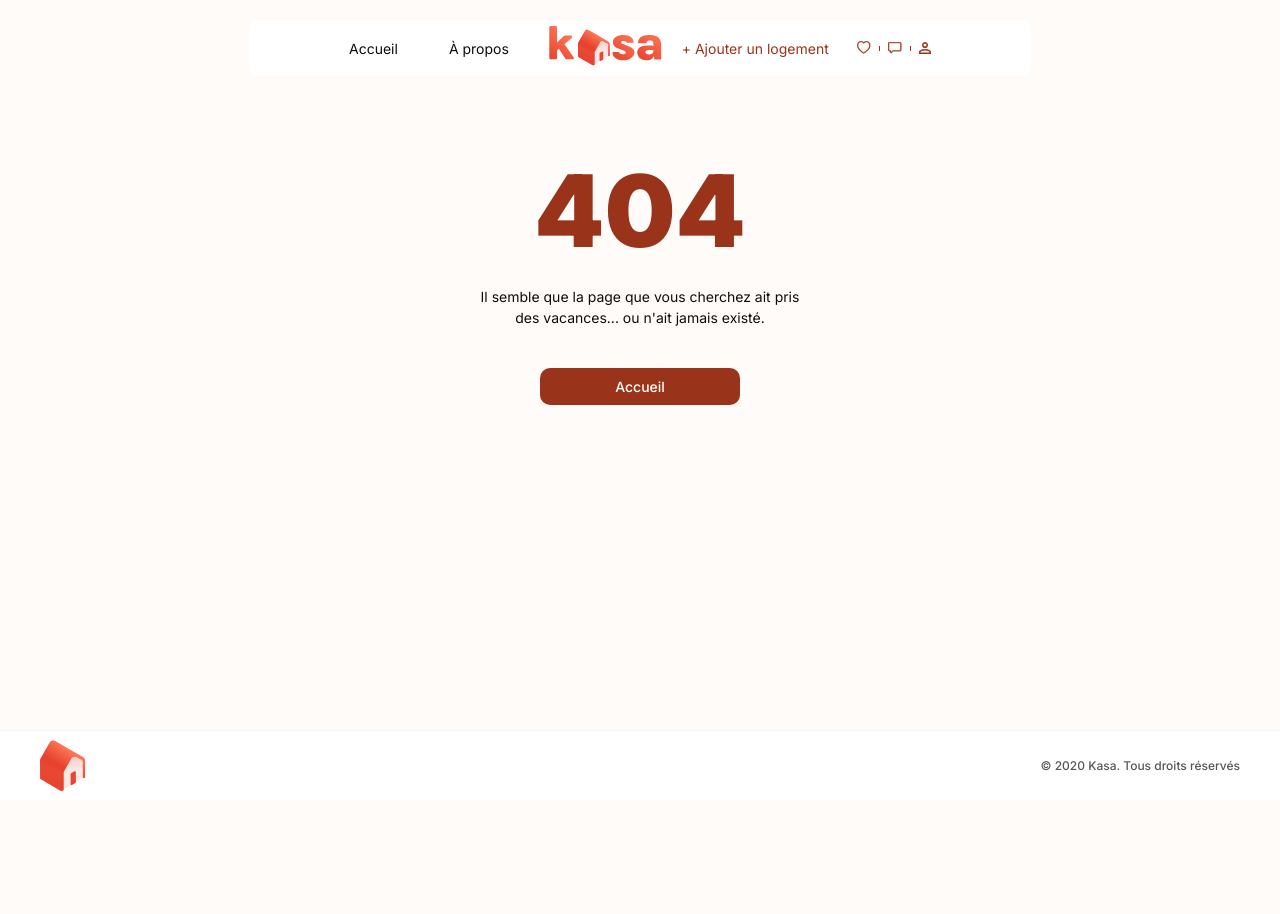
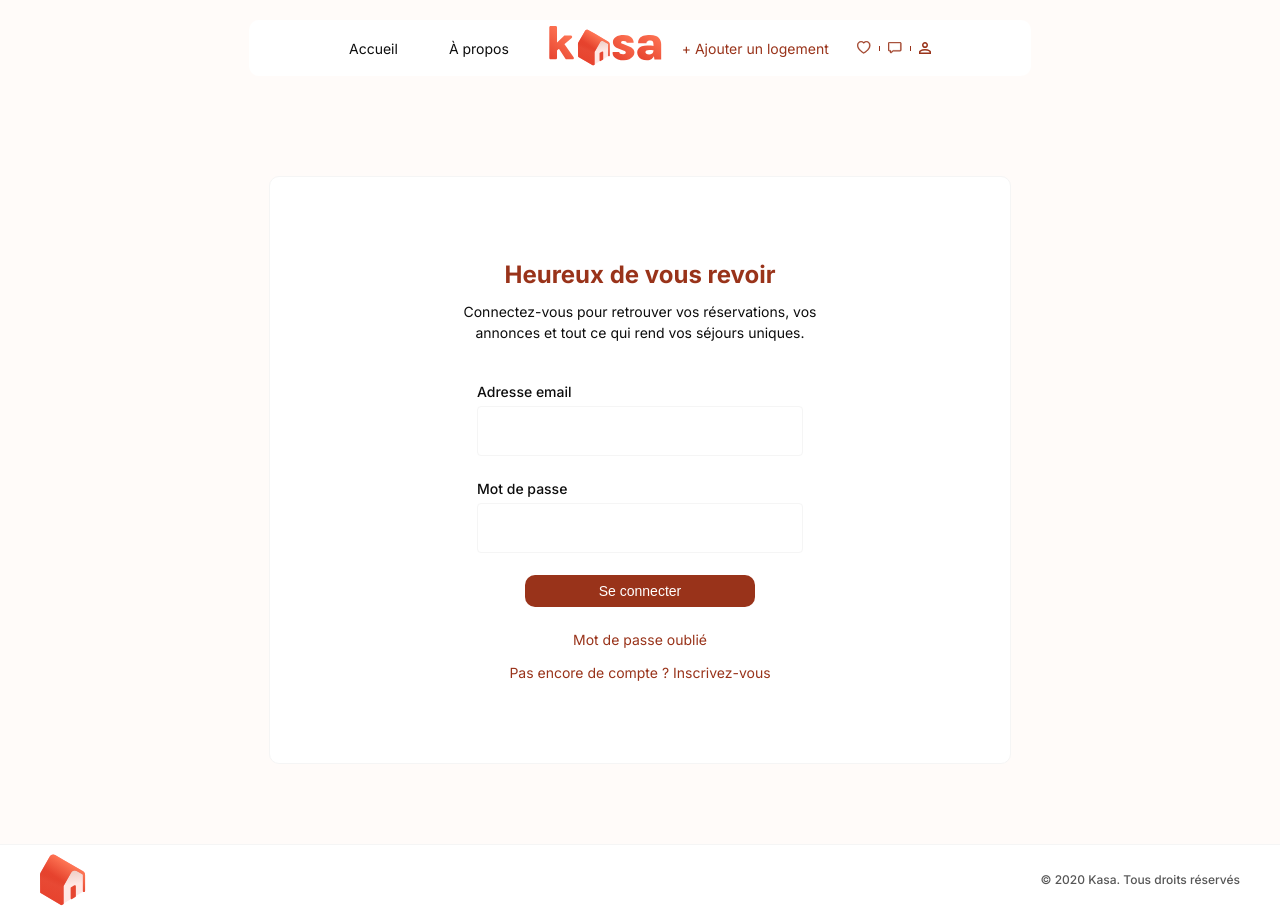
Before and after one commit to AlexCh79/Kasa-solo, a Next.js app in the folder front-end/: page /login in a window 1280 px wide. Before the commit this address had no page. Before the commit the page ends 800 px from the top, so only its background shows below. Built offline with nearby package versions, Linux system fonts and the light colour scheme.

Commit message:
Rédaction de la page de connexion

```diff
--- /dev/null
+++ b/front-end/app/(auth)/login/page.tsx
@@ -0,0 +1,10 @@
+import type { Metadata } from "next";
+import LoginForm from "@/components/Templates/Login/LoginForm";
+
+export const metadata: Metadata = {
+  title: "Connexion | Kasa",
+};
+
+export default function Login() {
+  return <LoginForm />;
+}
--- /dev/null
+++ b/front-end/app/actions/auth.ts
@@ -0,0 +1,32 @@
+"use server";
+
+import { redirect } from "next/navigation";
+import { login } from "@/lib/authUsers";
+
+export interface LoginState {
+  error: string | null;
+}
+
+/**
+ * Serveur action gérant la connexion utilisateur
+ * @param _prevState - état précédent (fourni par useActionState, non utilisé)
+ * @param formData - données du formulaire
+ * @returns un message d'erreur si la connexion échoue
+ */
+export async function loginAction(_prevState: LoginState, formData: FormData): Promise<LoginState> {
+  const email = formData.get("email");
+  const password = formData.get("password");
+
+  // Vérification des champs renseignés
+  if (typeof email !== "string" || typeof password !== "string" || !email || !password) {
+    return { error: "Veuillez remplir tous les champs du formulaire." };
+  }
+
+  // Connexion
+  try {
+    await login(email, password);
+  } catch (error) {
+    return { error: error instanceof Error ? error.message : "Connexion impossible." };
+  }
+  redirect("/");
+}
--- /dev/null
+++ b/front-end/components/Templates/Login/LoginForm.module.scss
@@ -0,0 +1,73 @@
+@use "@/styles/variables" as *;
+@use "@/styles/mixins" as *;
+
+.login {
+  display: flex;
+  flex-direction: column;
+  align-items: center;
+  justify-self: center;
+  justify-content: center;
+  width: 100%;
+  border: 1px solid $grey-light;
+  border-radius: 10px;
+  padding: 32px 16px;
+  margin: 80px auto;
+  background-color: $white;
+  gap: 38px;
+  max-width: 358px;
+  @include tablet {
+    width: 742px;
+    max-width: 100%;
+    padding: 80px;
+  }
+  &__titleContainer {
+    display: flex;
+    flex-direction: column;
+    gap: 8px;
+    max-width: 390px;
+  }
+  &__title {
+    color: $main-red;
+    font-size: $size-h2;
+    font-weight: 700;
+    text-align: center;
+  }
+  &__subtitle {
+    color: $black;
+    @include main-text;
+    text-align: center;
+  }
+  &__inputContainer {
+    display: flex;
+    flex-direction: column;
+    gap: 22px;
+  }
+  &__buttonZone {
+    display: flex;
+    flex-direction: column;
+    gap: 22px;
+    align-items: center;
+  }
+  &__buttonContainer {
+    width: 230px;
+  }
+  &__linksContainer {
+    display: flex;
+    flex-direction: column;
+    align-items: center;
+    gap: 12px;
+  }
+  &__link {
+    color: $main-red;
+    @include main-text;
+    text-decoration: none;
+    &:hover,
+    &:focus-visible {
+      text-decoration: underline;
+    }
+  }
+  &__linkSubtitle {
+    color: $main-red;
+    @include main-text;
+  }
+}
--- /dev/null
+++ b/front-end/components/Templates/Login/LoginForm.tsx
@@ -0,0 +1,67 @@
+"use client";
+import { useActionState } from "react";
+import Input from "@/components/UI/Inputs/Input";
+import styles from "./LoginForm.module.scss";
+import Button from "@/components/UI/Buttons/Button";
+import Link from "next/link";
+import { loginAction } from "@/app/actions/auth";
+
+export default function LoginForm() {
+  const [state, formAction, isPending] = useActionState(loginAction, { error: null });
+
+  return (
+    <div className={styles.login}>
+      <div className={styles.login__titleContainer}>
+        <h1 className={styles.login__title}>Heureux de vous revoir</h1>
+        <p className={styles.login__subtitle}>
+          Connectez-vous pour retrouver vos réservations, vos annonces et tout ce qui rend vos
+          séjours uniques.
+        </p>
+      </div>
+      <form className={styles.login__inputContainer} action={formAction}>
+        <Input
+          label="Adresse email"
+          id="email"
+          name="email"
+          autoComplete="email"
+          type="email"
+          required
+        />
+        <Input
+          label="Mot de passe"
+          id="password"
+          name="password"
+          autoComplete="current-password"
+          type="password"
+          required
+        />
+        {state.error && (
+          <p role="alert" className="error__subtitle">
+            {state.error}
+          </p>
+        )}
+        <div className={styles.login__buttonZone}>
+          <div className={styles.login__buttonContainer}>
+            <Button
+              label={isPending ? "Connexion..." : "Se connecter"}
+              variant="primary"
+              type="submit"
+              disabled={isPending}
+            />
+          </div>
+          <div className={styles.login__linksContainer}>
+            <Link href="/forgot-password" className={styles.login__link}>
+              Mot de passe oublié
+            </Link>
+            <p className={styles.login__linkSubtitle}>
+              Pas encore de compte ?{" "}
+              <Link href="/register" className={styles.login__link}>
+                Inscrivez-vous
+              </Link>
+            </p>
+          </div>
+        </div>
+      </form>
+    </div>
+  );
+}
--- a/front-end/components/UI/Buttons/Button.tsx
+++ b/front-end/components/UI/Buttons/Button.tsx
@@ -1,5 +1,14 @@
 import Link from "next/link";
 import styles from "./Button.module.scss";
+import { ComponentProps } from "react";
+
+interface ButtonProps extends ComponentProps<"button"> {
+  label: string;
+  onClick?: () => void;
+  variant: "primary" | "secondary";
+  href?: string;
+  icon?: React.ReactNode;
+}
 
 /**
  * Bouton du site
@@ -8,6 +17,8 @@ import styles from "./Button.module.scss";
  * @param variant - couleur de fond orange foncé (primary) ou gris (secondary)
  * @param href - facultatif, adresse vers laquelle renvoie le bouton
  * @param icon - facultatif, icone à afficher dans le bouton
+ * @param type - type de bouton
+ * @param disabled - booléen, true si le bouton est désactivé
  */
 export default function Button({
   label,
@@ -15,13 +26,9 @@ export default function Button({
   variant,
   href,
   icon,
-}: {
-  label: string;
-  onClick?: () => void;
-  variant: "primary" | "secondary";
-  href?: string;
-  icon?: React.ReactNode;
-}) {
+  type = "button",
+  disabled,
+}: ButtonProps) {
   return href ? (
     <Link
       href={href}
@@ -39,9 +46,10 @@ export default function Button({
     </Link>
   ) : (
     <button
-      type="button"
+      type={type}
       className={`${styles.button} ${variant === "secondary" ? styles.secondary : styles.primary}`}
       onClick={onClick}
+      disabled={disabled}
     >
       {icon ? (
         <>
--- /dev/null
+++ b/front-end/components/UI/Inputs/Input.module.scss
@@ -0,0 +1,31 @@
+@use "@/styles/variables" as *;
+@use "@/styles/mixins" as *;
+
+.input {
+  display: flex;
+  flex-direction: column;
+  justify-content: center;
+  gap: 4px;
+  width: 100%;
+  min-width: 230px;
+  &__label {
+    @include main-text-bold;
+  }
+  &__wrapper {
+    display: inline-flex;
+    align-items: center;
+    min-width: 326px;
+    width: 100%;
+    border: 1px solid $grey-light;
+    border-radius: 4px;
+    background-color: $white;
+    padding: 16px 10px;
+    gap: 10px;
+  }
+  &__inputElement {
+    color: $black;
+    @include main-text;
+    border: none;
+    width: 100%;
+  }
+}
--- /dev/null
+++ b/front-end/components/UI/Inputs/Input.tsx
@@ -0,0 +1,27 @@
+import styles from "./Input.module.scss";
+import type { ComponentProps } from "react";
+
+interface InputProps extends ComponentProps<"input"> {
+  id: string;
+  label: string;
+  hint?: string;
+}
+
+export default function Input({ id, label, hint, ...rest }: InputProps) {
+  return (
+    <div className={styles.input}>
+      <label className={styles.input__label} htmlFor={id}>
+        {label}
+      </label>
+      <div className={styles.input__wrapper}>
+        <input
+          className={styles.input__inputElement}
+          id={id}
+          aria-describedby={hint ? `${id}-hint` : undefined}
+          {...rest}
+        />
+      </div>
+      {hint && <p id={`${id}-hint`}>{hint}</p>}
+    </div>
+  );
+}
```
